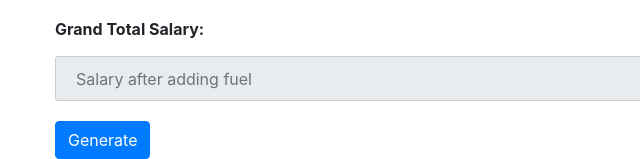
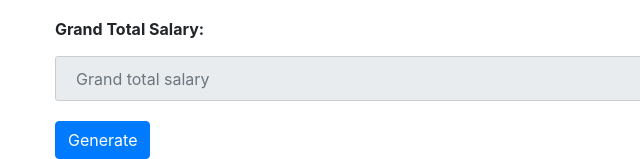
Before and after one commit to susantp/electron-employee, an Electron app: page windows/generate/generateSalary.html in a window 800 px wide. Shown: the part 1156-1315 px from the top of the page, 0-640 px from the left. Drawn offline with nearby package versions, Linux system fonts and the light colour scheme; no server answers.

Commit message:
generate salary updated

```diff
--- a/windows/generate/generateSalary.html
+++ b/windows/generate/generateSalary.html
@@ -309,7 +309,7 @@
         <input
           type="text"
           class="form-control"
-          placeholder="Salary after adding fuel"
+          placeholder="Grand total salary"
           id="grandTotalSalary"
           value=""
           disabled
```
